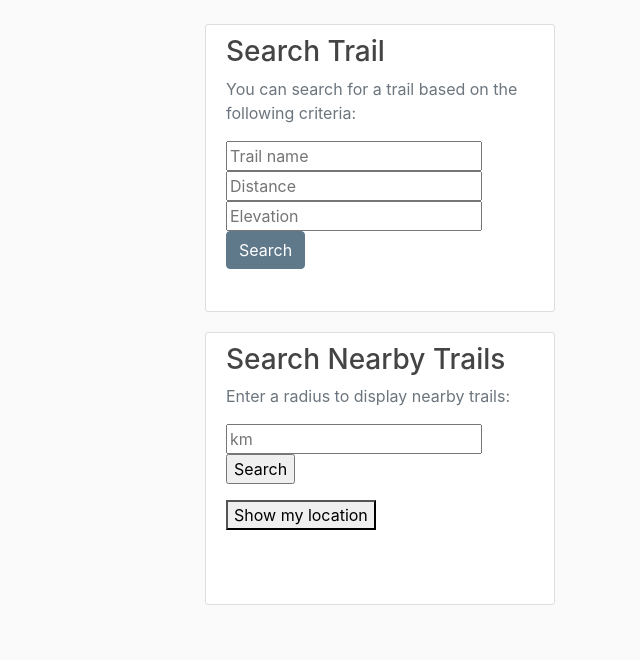
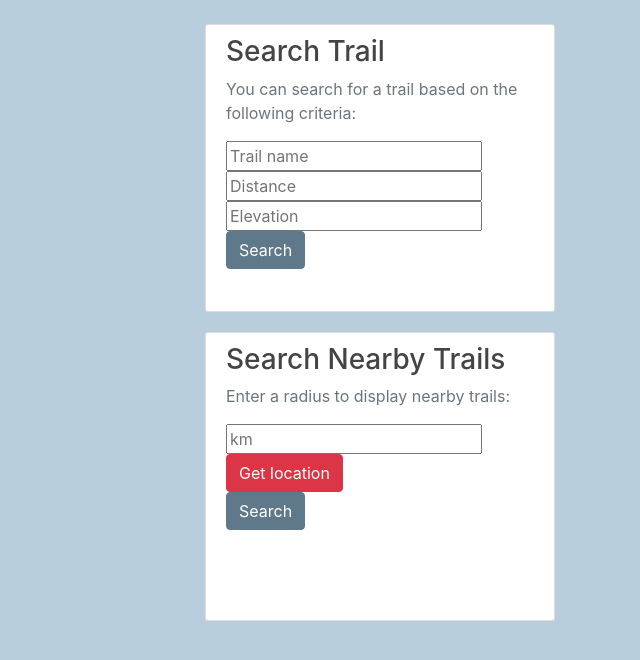
Before and after one commit to ivan4oto/BGtrails, a Django app: page /blog/ in a window 1280 px wide. Shown: the part 56-716 px from the top of the page, without its empty margins (640-1280 px from the left). Run offline with Django 3.2, Linux system fonts and the light colour scheme; data that the repository does not hold is empty; some libraries are stand-ins or nearby versions.

Commit message:
improved search buttons

```diff
--- a/blog/static/blog/main.css
+++ b/blog/static/blog/main.css
@@ -1,5 +1,5 @@
 body {
-    background: #fafafa;
+    background: #b8cedd;
     color: #333333;
     margin-top: 5rem;
   }
@@ -75,6 +75,7 @@ body {
   }
 
   .article-metadata {
+    background-color: rgb(228, 230, 240);
     padding-bottom: 1px;
     margin-bottom: 4px;
     border-bottom: 1px solid #e3e3e3
--- a/blog/templates/blog/about.html
+++ b/blog/templates/blog/about.html
@@ -1,5 +1,7 @@
 {% extends 'blog/base.html' %}
 {% block content %}
+<article class="media content-section">
+  <div class="media-body">
     <div>
       <h1>About us</h1>
       <p>This project is the final project in the Hack Bulgaria Python101 Course. It was created by Ivan
@@ -10,4 +12,8 @@
       <a target="_blank" href="https://hackbulgaria.com/">webpage</a>
       </p>
     </div>
+
+  </div>
+</article>
+
 {% endblock content %}
--- a/blog/templates/blog/base.html
+++ b/blog/templates/blog/base.html
@@ -81,17 +81,23 @@
                 <h3>Search Nearby Trails</h3>
                 <p class='text-muted'>Enter a radius to display nearby trails:
                 <ul class="list-group">
-                    <form method="GET" action=''>
+                    <form method="GET" action='' id="form1">
                         <input type='text' name='radius' onclick='' placeholder = 'km'/>
                         <input type="hidden" id="lat" name="lat">
                         <input type="hidden" id="lon" name="lon">
+                        <!-- <p>
+                            <input type='submit' value='Search'/>
+                        </p> -->
+                    </form>
+                    <div>
                         <p>
-                            <input type='submit' value='Search'/>
+                            <button id = "find-me" class="btn btn-danger" name='location'>Get location</button><br/>
+                            <button class = "btn btn-primary" type="submit" form="form1" value="Submit">Search</button>
                         </p>
-                    </form>
+
+                    </div>
 
                     <p>
-                        <button id = "find-me" name='location'>Show my location</button><br/>
                         <p id = "status"></p>
                         <a id = "map-link" target="_blank"></a>
                     </p>
@@ -145,6 +151,14 @@
     document.querySelector('#find-me').addEventListener('click', geoFindMe);
 </script>
 
+<script>
+    let btnGetLoc = document.querySelector("#find-me");
+
+    btnGetLoc.addEventListener('click', () => btnGetLoc.style.backgroundColor='#52e365')
+    btnGetLoc.addEventListener('click', () => btnGetLoc.style.borderColor='#52e365')
+</script>
+
+
 <script src="https://code.jquery.com/jquery-3.2.1.slim.min.js"
         integrity="sha384-KJ3o2DKtIkvYIK3UENzmM7KCkRr/rE9/Qpg6aAZGJwFDMVNA/GpGFF93hXpG5KkN"
         crossorigin="anonymous"></script>
--- a/blog/templates/blog/post_list.html
+++ b/blog/templates/blog/post_list.html
@@ -5,9 +5,9 @@
             <div class="media-body">
                 <div class="article-metadata">
                     {% if  user.is_authenticated %}
-                        <a class="mr-2" href="{% url 'rate' post.id %}"><button type="button" class="btn btn-light">Rate</button></a>
+                        <a class="mr-2" href="{% url 'rate' post.id %}"><button type="button" class="btn btn-outline-primary">Rate</button></a>
                     {% endif %}
-                    <a class="mr-2" href="{% url 'reviews' post.id %}"><button type="button" class="btn btn-light">Reviews</button></a>
+                    <a class="mr-2" href="{% url 'reviews' post.id %}"><button type="button" class="btn btn-outline-info">Reviews</button></a>
                     <small class="text-muted">{{ post.date_posted }}</small>
                     <a class="mr-2" href="#">{{ post.author }}</a>
                 </div>
--- a/blog/views.py
+++ b/blog/views.py
@@ -68,7 +68,6 @@ def logout_user(request):
 
 def not_logged_in(request):
     return render(request, 'blog/not_logged_in.html')
-
 
 
 def home(request):
```
Also changed, not shown: blog/tests/test_views.py (added, +45 -0 lines). Lines whose indentation alone changed are shown as unchanged.
